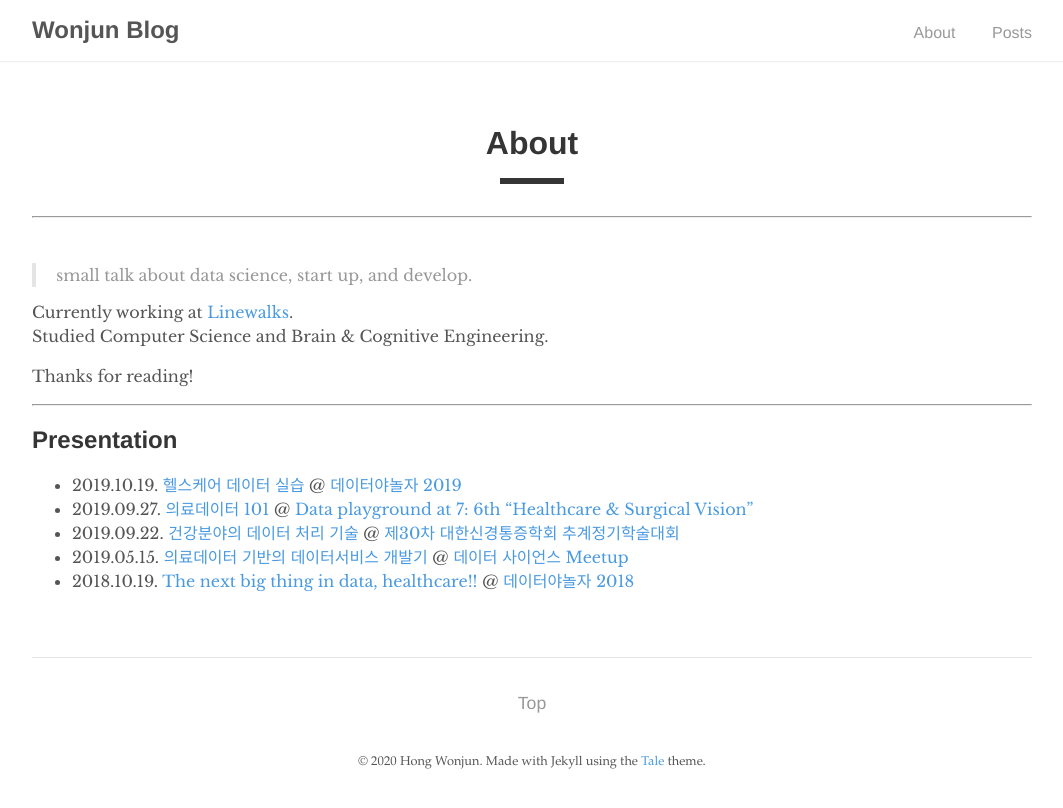
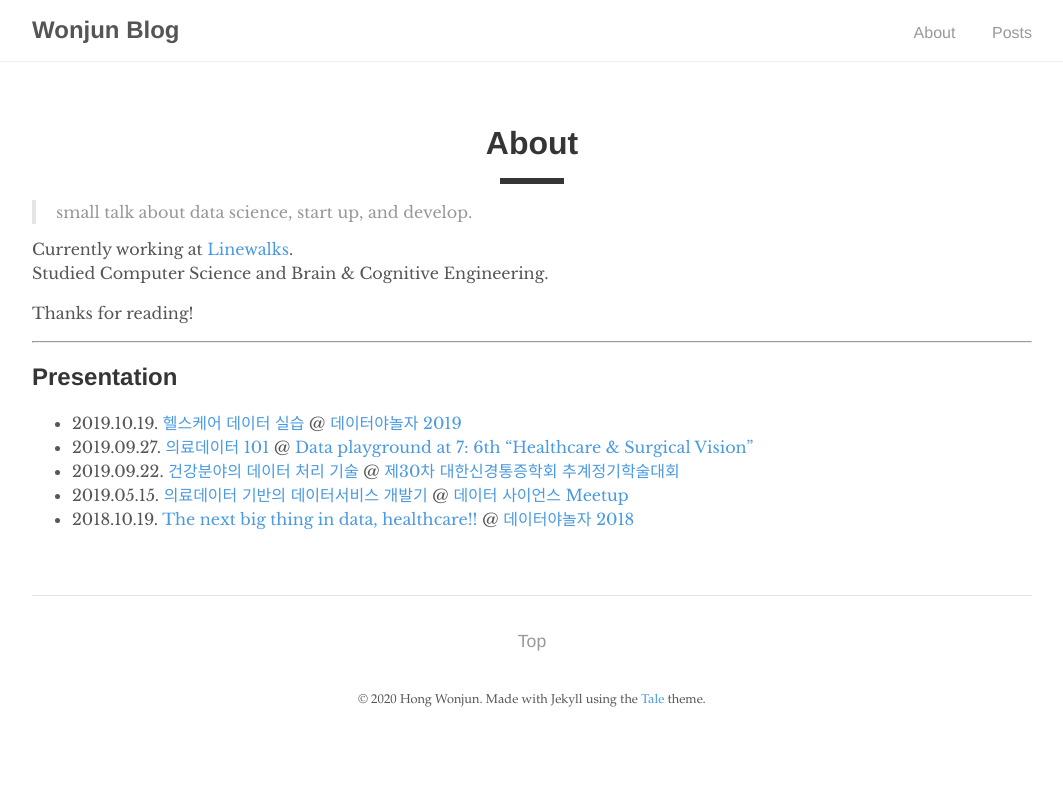
Before and after one commit to hongwonjun/hongwonjun.github.io, a Jekyll site: the page built from _pages/about.md, in a window 1280 px wide. Shown: the top 808 px of the page, without its empty margins (108-1171 px from the left). Built offline with Jekyll 4.4.1, drawn with Linux system fonts in a browser that asks for light colours; comment, search, counter and statistics services are not loaded.

Commit message:
fix(theme): add condition of page info

```diff
--- a/_layouts/post.html
+++ b/_layouts/post.html
@@ -5,6 +5,8 @@ layout: default
 <div class="post">
   <h1 class="post-title">{{ page.title }}</h1>
   <div class="post-line"></div>
+
+  {% if page.title != 'About' %}
   <div class="post-info">
     {% if page.date %}
       <time datetime="{{ page.date }}">{{ page.date | date: "%B %d, %Y" }}</time><br>
@@ -14,6 +16,8 @@ layout: default
     {% endfor %}
   </div>
   <hr><br>
+  {% endif %}
+
   {{ content }}
 
   {% include comment.html %}
```
